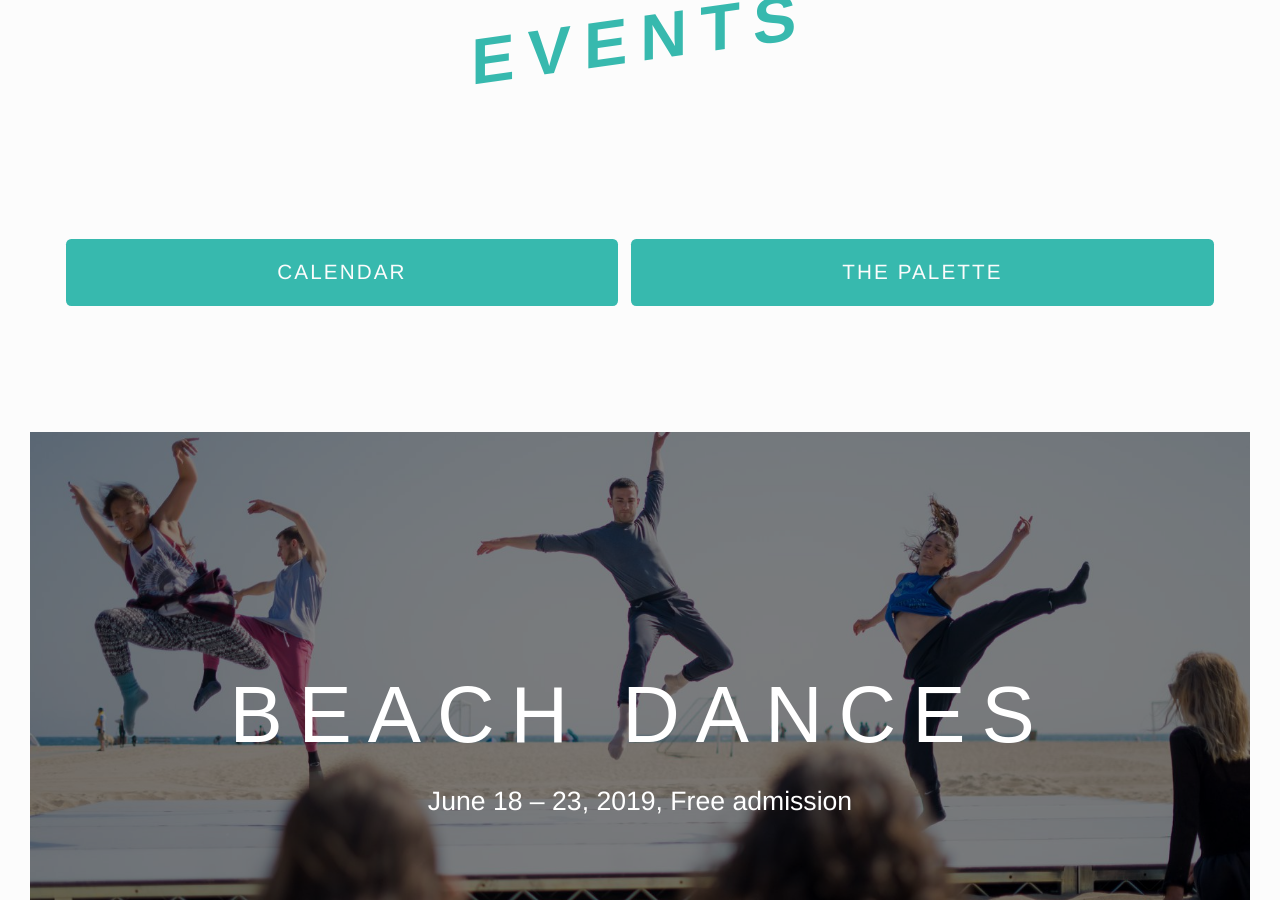
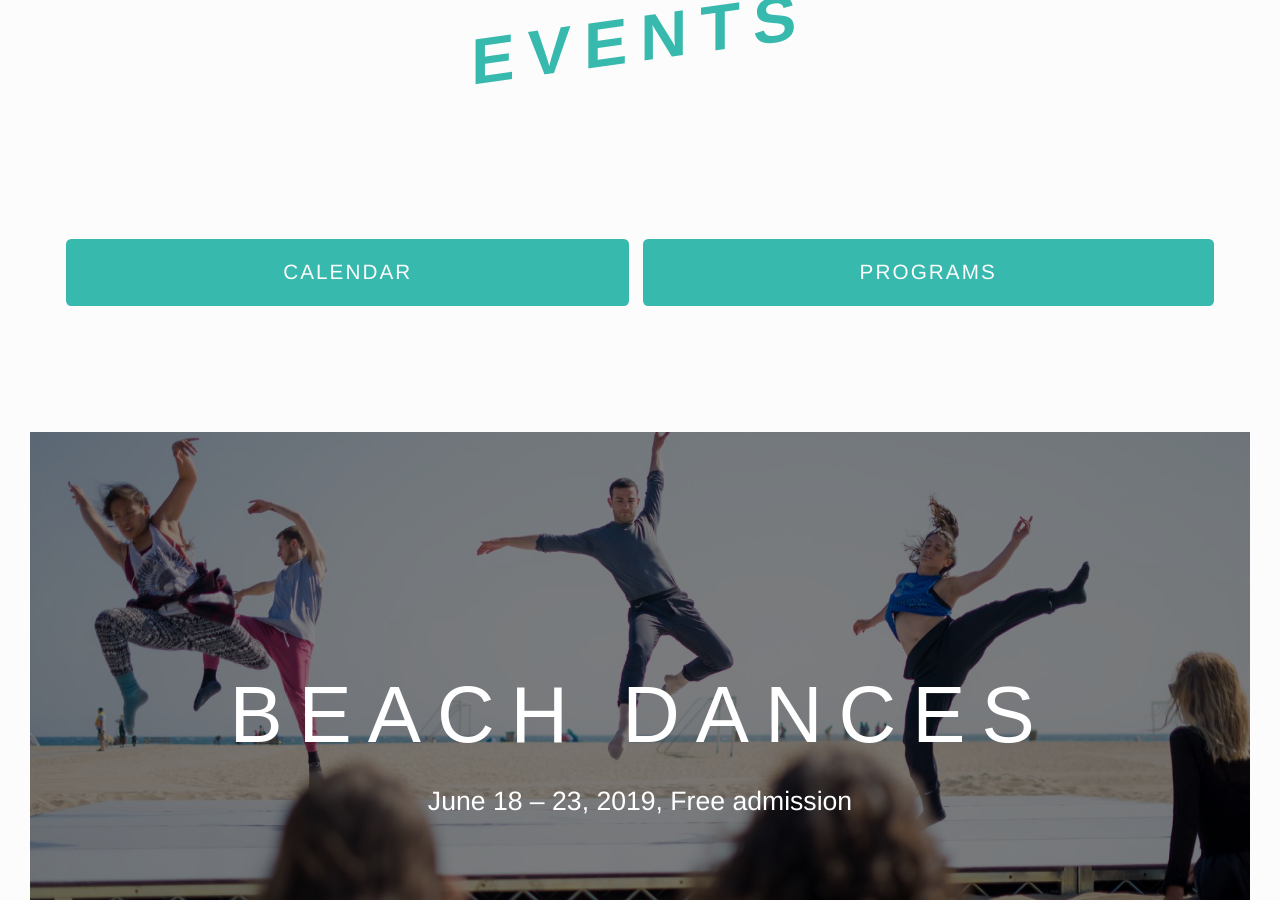
Before and after one commit to jimthoburn/artsamo, a Jekyll site: the page built from pages/events.markdown, in a window 1280 px wide and 900 px high, scrolled down 523 px. Built offline with Jekyll 4.4.1, drawn with Linux system fonts in a browser that asks for light colours; some web fonts are replaced.

Commit message:
Update events.markdown

```diff
--- a/pages/events.markdown
+++ b/pages/events.markdown
@@ -9,7 +9,7 @@ Events
 <nav class="action" markdown="1">
 
 *   [Calendar](/events/calendar/)
-*   [The Palette](#the-palette)
+*   [Programs](#programs)
 
 </nav>
 
```
